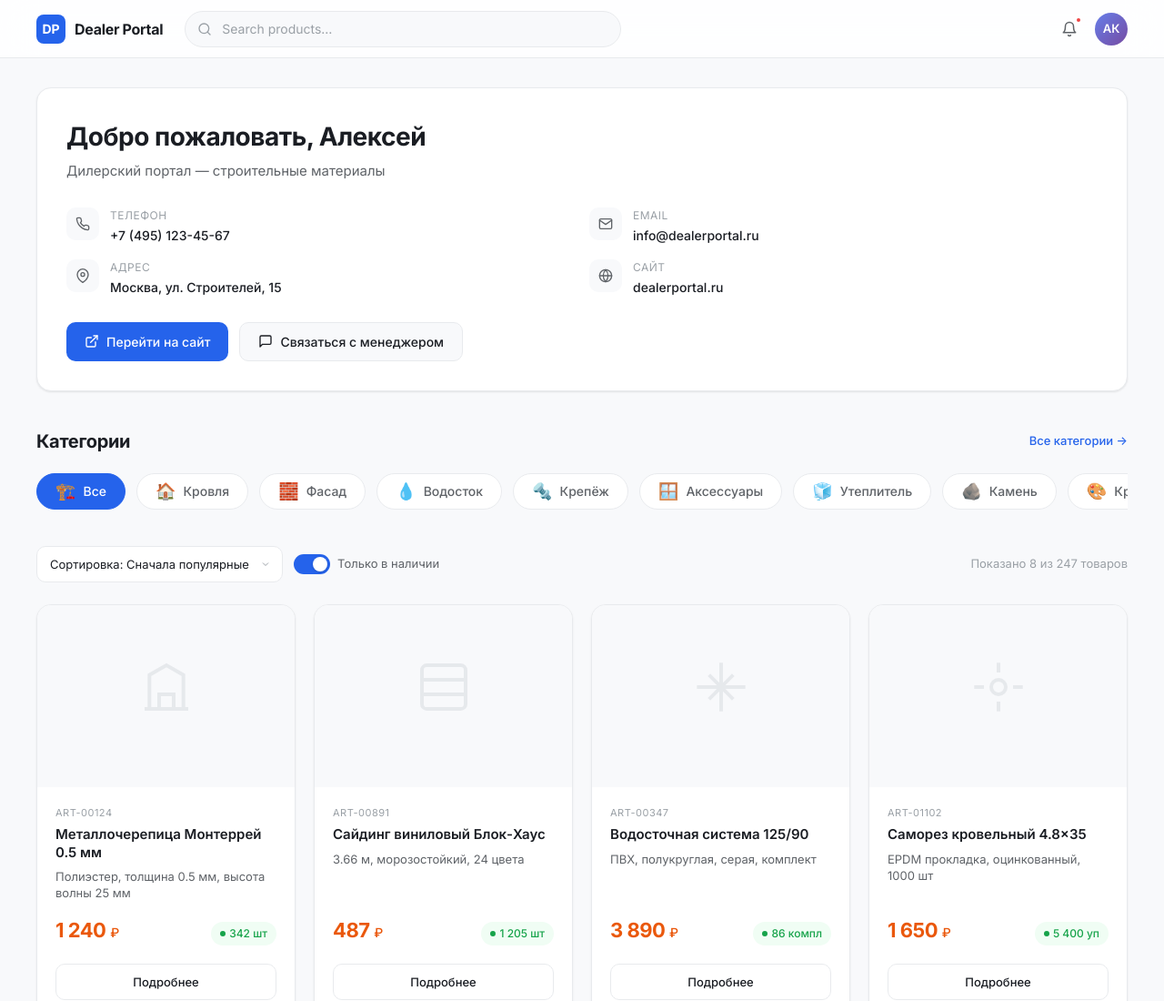
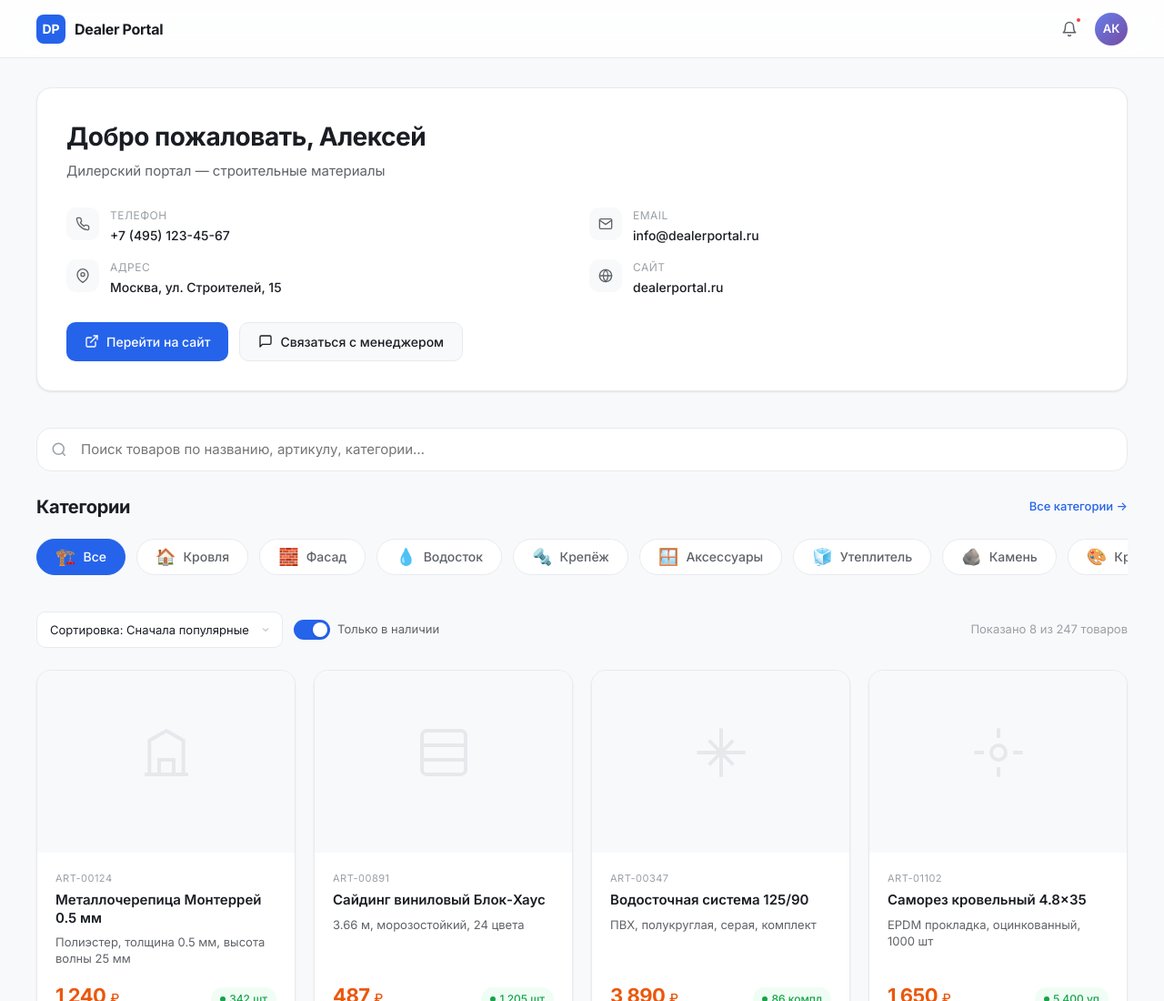
Before and after one commit to smartmoneymoscow-cell/B2B_dealer, a plain HTML site: page index.html in a window 1280 px wide. Shown: the top 1100 px of the page at 91% size. Drawn offline with Linux system fonts and the light colour scheme; a script that the page names is missing.

Commit message:
feat: move search from header to above catalog

```diff
--- a/index.html
+++ b/index.html
@@ -664,10 +664,7 @@
     <span class="company-name">Dealer Portal</span>
   </div>
 
-  <div class="header-search">
-    <svg class="search-icon ico ico-sm" viewBox="0 0 24 24"><circle cx="11" cy="11" r="8"/><line x1="21" y1="21" x2="16.65" y2="16.65"/></svg>
-    <input type="text" placeholder="Search products…">
-  </div>
+
 
   <div class="header-actions">
     <button class="icon-btn" title="Notifications">
@@ -740,6 +737,12 @@
 
 
   </section>
+
+  <!-- ── SEARCH ── -->
+  <div class="catalog-search" style="margin-bottom:24px;position:relative">
+    <svg style="position:absolute;left:16px;top:50%;transform:translateY(-50%);color:var(--text-tertiary)" width="18" height="18" viewBox="0 0 24 24" fill="none" stroke="currentColor" stroke-width="2"><circle cx="11" cy="11" r="8"/><line x1="21" y1="21" x2="16.65" y2="16.65"/></svg>
+    <input type="text" placeholder="Поиск товаров по названию, артикулу, категории…" style="width:100%;height:48px;padding:0 16px 0 48px;border:1px solid var(--border);border-radius:var(--radius);font-size:15px;font-family:inherit;background:var(--white);outline:none;transition:all 0.2s">
+  </div>
 
   <!-- ── CATEGORIES ── -->
   <section class="categories-section">
```
